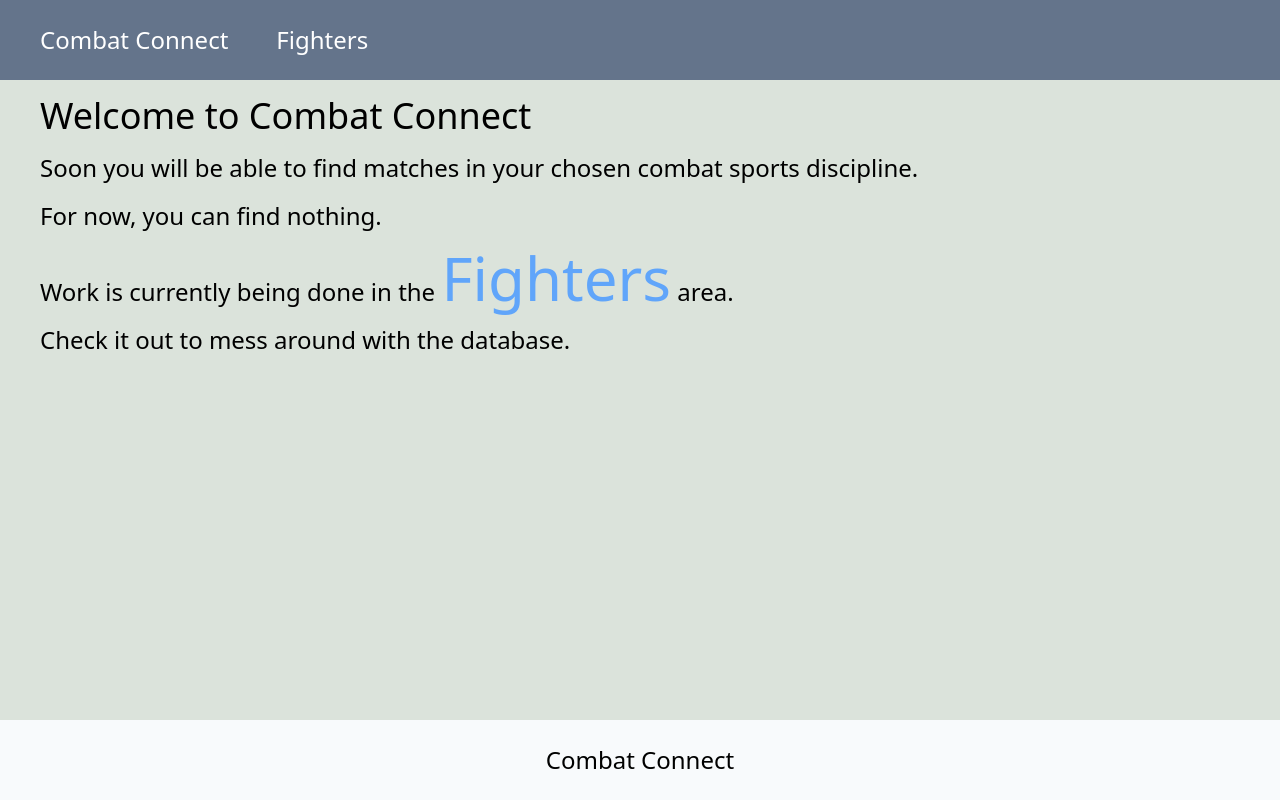
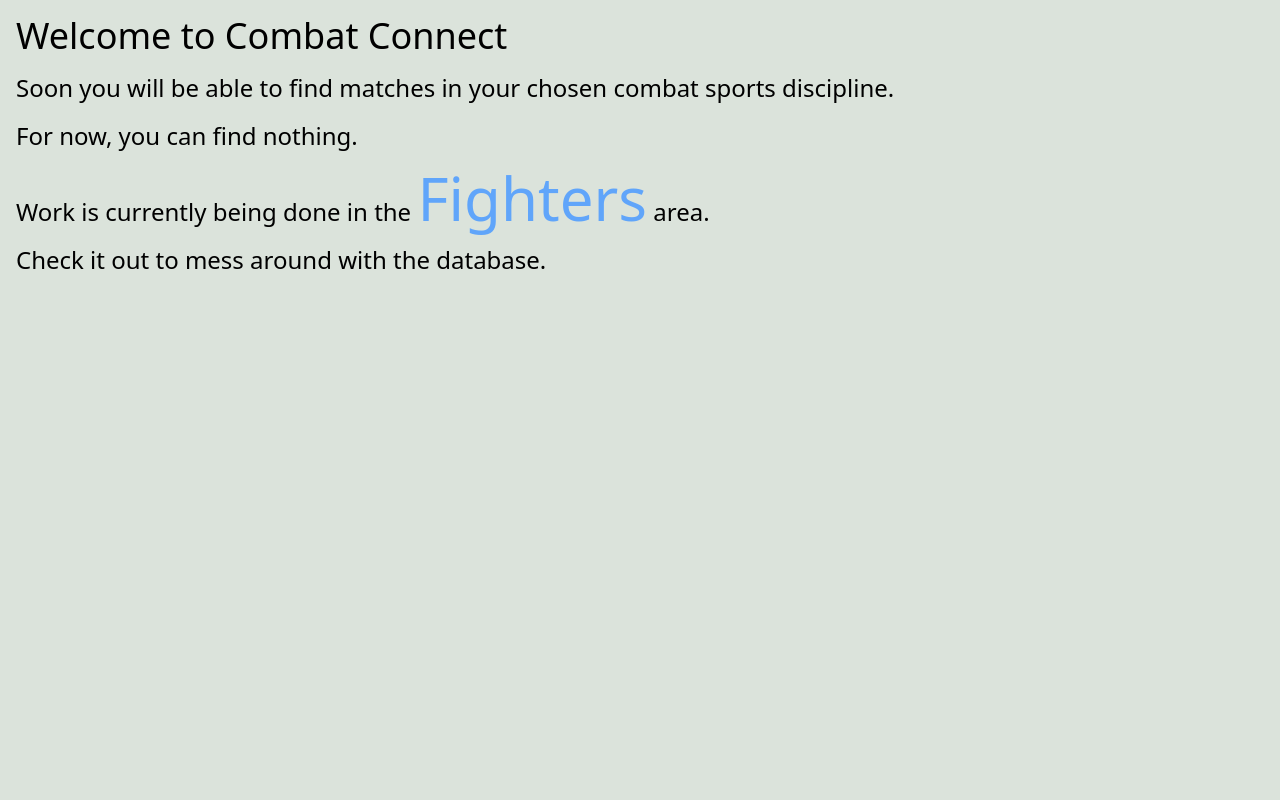
Before and after one commit to JBlaney93/combat-connect, a Next.js app: page / in a window 1280 px wide. Built offline with nearby package versions, Linux system fonts and the light colour scheme; no server answers; the database is empty.

Commit message:
fix to get hot reload working on save

```diff
--- a/app/layout.tsx
+++ b/app/layout.tsx
@@ -17,22 +17,8 @@ export default function RootLayout({
   children: React.ReactNode;
 }) {
   return (
-    <>
-      <nav className=" bg-slate-500 w-full">
-        <div className="max-w-7xl mx-auto my-0 px-6">
-          <NavBar />
-        </div>
-      </nav>
-
-      <main className="flex flex-col max-w-7xl mx-auto my-0 px-6 min-h-[calc(100vh-160px)]">
-        <div className="flex-1">{children}</div>
-      </main>
-
-      <footer className=" bg-slate-50 w-full">
-        <div className="max-w-7xl mx-auto my-0 px-6">
-          <Footer />
-        </div>
-      </footer>
-    </>
+    <html lang="en">
+      <body>{children}</body>
+    </html>
   );
 }
```
Also changed, not shown: 1 other file (tests, documents, lock files or other folders).
